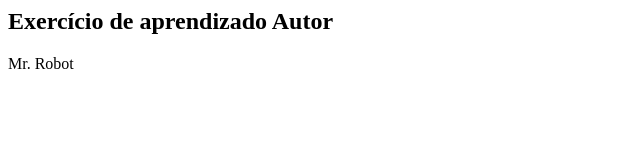
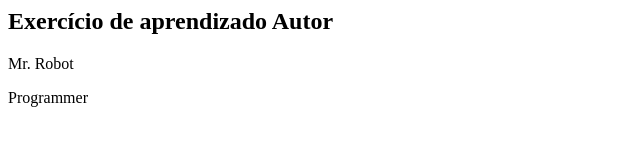
Before and after one commit to rbnsrs/Algoritmo, a plain HTML site: page autor.html in a window 1280 px wide. Shown: the whole page, without its empty margins (0-640 px from the left). Drawn offline with Linux system fonts and the light colour scheme.

Commit message:
c9 - Alterando autor

```diff
--- a/autor.html
+++ b/autor.html
@@ -2,6 +2,7 @@
 	<body>
 		<h2> Exercício de aprendizado Autor </h2>
 		<p>Mr. Robot</p>
+		<p>Programmer</p>
 	</body>
 
 </html>
```
